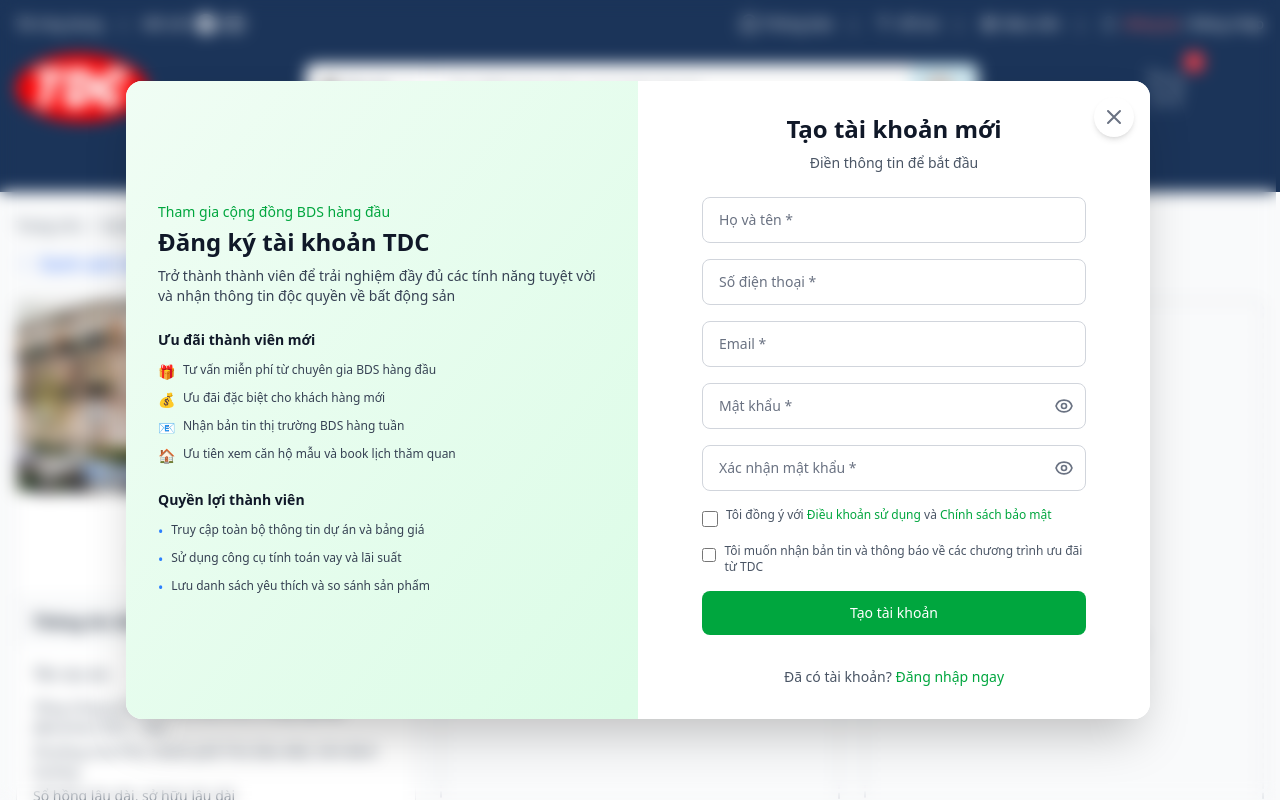
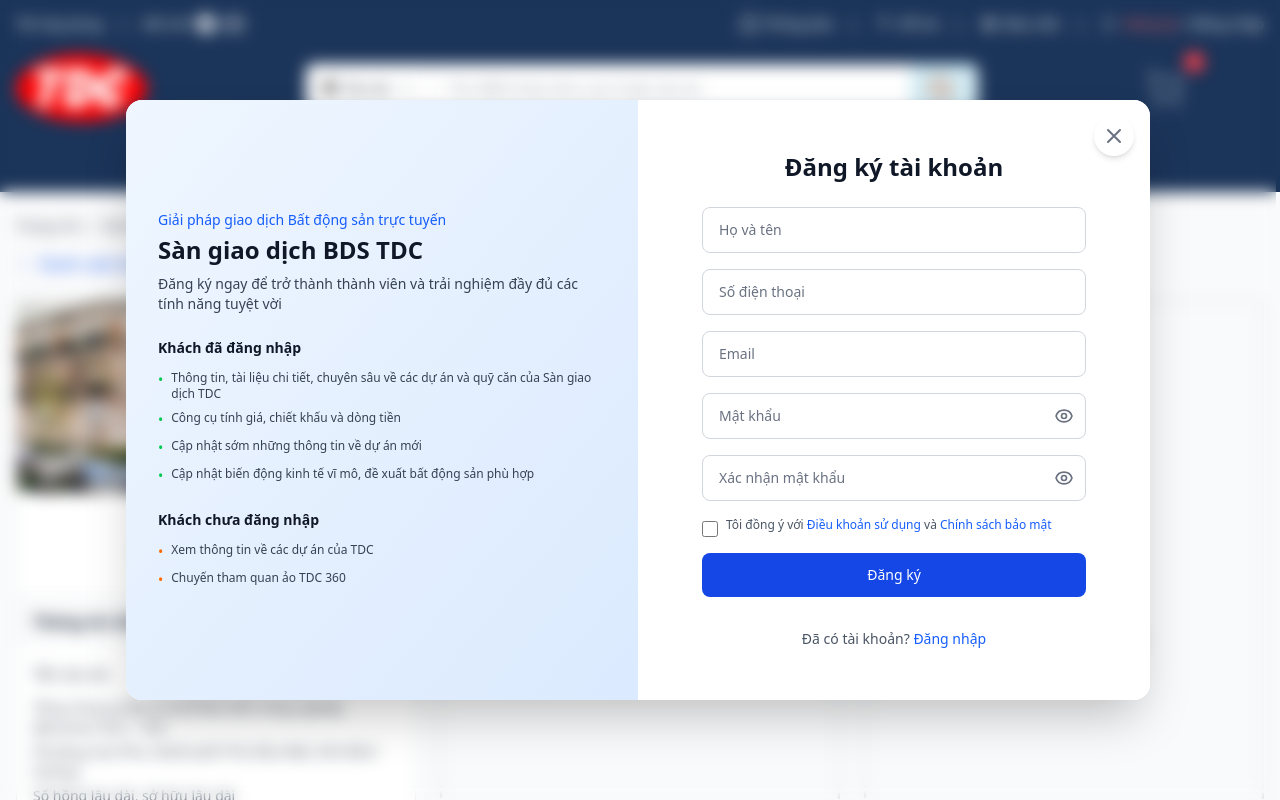
Before and after one commit to tranvankhanh23122003/RealOnline_Fe, a React (Vite) app: page /so-sanh-sp in a window 1280 px wide. Both pictures are taken after a click on the element "Đăng ký". Shown: the top 800 px of the page. Built offline with nearby package versions, Linux system fonts and the light colour scheme.

Commit message:
done UI login signUp

```diff
--- /dev/null
+++ b/src/components/Login/Auth_Components.tsx
@@ -0,0 +1,40 @@
+import { useState } from "react"
+import Login_Components from "./Login_Components"
+import SignUp_Components from "./SignUp_Components"
+
+const Auth_Components = ({isOpen, onClose}: {isOpen: boolean, onClose: () => void}) => {
+  const [isSignUpMode, setIsSignUpMode] = useState(false)
+
+  const handleSwitchToSignUp = () => {
+    setIsSignUpMode(true)
+  }
+
+  const handleSwitchToLogin = () => {
+    setIsSignUpMode(false)
+  }
+
+  const handleClose = () => {
+    setIsSignUpMode(false)
+    onClose()
+  }
+
+  if (isSignUpMode) {
+    return (
+      <SignUp_Components
+        isOpen={isOpen}
+        onClose={handleClose}
+        onSwitchToLogin={handleSwitchToLogin}
+      />
+    )
+  }
+
+  return (
+    <Login_Components
+      isOpen={isOpen}
+      onClose={handleClose}
+      onSwitchToSignUp={handleSwitchToSignUp}
+    />
+  )
+}
+
+export default Auth_Components
--- a/src/components/Login/Login_Components.tsx
+++ b/src/components/Login/Login_Components.tsx
@@ -1,21 +1,31 @@
 import type React from "react"
 import { useState } from "react"
 
-const Login_Components = ({isOpen, onClose}: {isOpen: boolean, onClose: () => void}) => {
+const Login_Components = ({isOpen, onClose, onSwitchToSignUp}: {
+  isOpen: boolean,
+  onClose: () => void,
+  onSwitchToSignUp: () => void
+}) => {
   const [email, setEmail] = useState("")
   const [password, setPassword] = useState("")
   const [showPassword, setShowPassword] = useState(false)
 
-  const handleLogin = (e: React.FormEvent) => {
+  const handleSubmit = (e: React.FormEvent) => {
     e.preventDefault()
     console.log("Login:", { email, password })
+  }
+
+  const resetForm = () => {
+    setEmail("")
+    setPassword("")
+    setShowPassword(false)
   }
 
   if(!isOpen) return null;
 
   return (
     <div className="fixed inset-0 z-50 flex items-center justify-center bg-opacity-50 backdrop-blur-sm">
-      <div className="relative bg-white rounded-2xl shadow-2xl max-w-4xl w-full mx-4 max-h-[90vh] overflow-hidden">
+      <div className="relative bg-white rounded-2xl shadow-2xl max-w-5xl w-full mx-4 max-h-[95vh] overflow-hidden">
         {/* Close Button */}
         <button
           onClick={onClose}
@@ -79,17 +89,18 @@
           </div>
 
           {/* Right Section - Login Form */}
-          <div className="w-1/2 flex items-center justify-center p-8 bg-white">
+          <div className="w-1/2 flex items-center justify-center p-8 bg-white overflow-y-auto">
             <div className="max-w-sm w-full">
               <div className="text-center mb-6">
-                <h2 className="text-2xl font-bold text-gray-900">Đăng nhập</h2>
-                <p className="text-gray-600 text-sm mt-2">Chào mừng bạn quay trở lại</p>
+                <h2 className="text-2xl font-bold text-gray-900">
+                  Đăng nhập
+                </h2>
               </div>
 
-              <form className="space-y-4" onSubmit={handleLogin}>
+              <form className="space-y-4" onSubmit={handleSubmit}>
                 <div>
                   <input
-                    type="text"
+                    type="email"
                     placeholder="Số điện thoại hoặc email"
                     value={email}
                     onChange={(e) => setEmail(e.target.value)}
@@ -140,17 +151,7 @@
                   </button>
                 </div>
 
-                <div className="flex items-center justify-between">
-                  <div className="flex items-center">
-                    <input
-                      type="checkbox"
-                      id="remember"
-                      className="w-4 h-4 text-blue-600 border-gray-300 rounded focus:ring-blue-500"
-                    />
-                    <label htmlFor="remember" className="ml-2 text-sm text-gray-600">
-                      Ghi nhớ đăng nhập
-                    </label>
-                  </div>
+                <div className="flex items-center justify-end">
                   <a href="#" className="text-sm text-blue-600 hover:text-blue-500">
                     Quên mật khẩu?
                   </a>
@@ -166,9 +167,13 @@
                 <div className="text-center mt-4">
                   <p className="text-sm text-gray-600">
                     Chưa có tài khoản?{" "}
-                    <a href="#" className="text-blue-600 hover:text-blue-500 font-medium">
-                      Đăng ký ngay
-                    </a>
+                    <button
+                      type="button"
+                      onClick={onSwitchToSignUp}
+                      className="text-blue-600 hover:text-blue-500 font-medium"
+                    >
+                      Đăng ký
+                    </button>
                   </p>
                 </div>
               </form>
--- a/src/components/Login/SignUp_Components.tsx
+++ b/src/components/Login/SignUp_Components.tsx
@@ -1,8 +1,11 @@
 import type React from "react"
 import { useState } from "react"
-import Login_Components from "./Login_Components"
 
-const SignUp_Components = ({isOpen, onClose}: {isOpen: boolean, onClose: () => void}) => {
+const SignUp_Components = ({isOpen, onClose, onSwitchToLogin}: {
+  isOpen: boolean,
+  onClose: () => void,
+  onSwitchToLogin: () => void
+}) => {
   const [email, setEmail] = useState("")
   const [password, setPassword] = useState("")
   const [confirmPassword, setConfirmPassword] = useState("")
@@ -10,11 +13,20 @@
   const [phone, setPhone] = useState("")
   const [showPassword, setShowPassword] = useState(false)
   const [showConfirmPassword, setShowConfirmPassword] = useState(false)
-  const [isLoginOpen, setIsLoginOpen] = useState(false)
 
-  const handleSignUp = (e: React.FormEvent) => {
+  const handleSubmit = (e: React.FormEvent) => {
     e.preventDefault()
     console.log("SignUp:", { fullName, phone, email, password, confirmPassword })
+  }
+
+  const resetForm = () => {
+    setEmail("")
+    setPassword("")
+    setConfirmPassword("")
+    setFullName("")
+    setPhone("")
+    setShowPassword(false)
+    setShowConfirmPassword(false)
   }
 
   if(!isOpen) return null;
@@ -34,54 +46,50 @@
 
         <div className="flex h-full min-h-[600px]">
           {/* Left Section - Platform Information */}
-          <div className="w-1/2 p-8 flex flex-col justify-center bg-gradient-to-br from-green-50 to-green-100">
+          <div className="w-1/2 p-8 flex flex-col justify-center bg-gradient-to-br from-blue-50 to-blue-100">
             <div className="max-w-md">
               <div className="mb-6">
-                <p className="text-green-600 text-sm font-medium mb-1">Tham gia cộng đồng BDS hàng đầu</p>
-                <h2 className="text-gray-900 text-2xl font-bold mb-2">Đăng ký tài khoản TDC</h2>
+                <p className="text-blue-600 text-sm font-medium mb-1">Giải pháp giao dịch Bất động sản trực tuyến</p>
+                <h2 className="text-gray-900 text-2xl font-bold mb-2">Sàn giao dịch BDS TDC</h2>
                 <p className="text-gray-700 text-sm">
-                  Trở thành thành viên để trải nghiệm đầy đủ các tính năng tuyệt vời và nhận thông tin độc quyền về bất động sản
+                  Đăng ký ngay để trở thành thành viên và trải nghiệm đầy đủ các tính năng tuyệt vời
                 </p>
               </div>
 
               <div className="mb-6">
-                <h3 className="text-gray-900 font-semibold mb-3 text-sm">Ưu đãi thành viên mới</h3>
+                <h3 className="text-gray-900 font-semibold mb-3 text-sm">Khách đã đăng nhập</h3>
                 <ul className="space-y-2">
                   <li className="flex items-start">
-                    <span className="text-green-500 mr-2">🎁</span>
+                    <span className="text-green-500 mr-2">•</span>
                     <span className="text-gray-700 text-xs">
-                      Tư vấn miễn phí từ chuyên gia BDS hàng đầu
+                      Thông tin, tài liệu chi tiết, chuyên sâu về các dự án và quỹ căn của Sàn giao dịch TDC
                     </span>
                   </li>
                   <li className="flex items-start">
-                    <span className="text-green-500 mr-2">💰</span>
-                    <span className="text-gray-700 text-xs">Ưu đãi đặc biệt cho khách hàng mới</span>
+                    <span className="text-green-500 mr-2">•</span>
+                    <span className="text-gray-700 text-xs">Công cụ tính giá, chiết khấu và dòng tiền</span>
                   </li>
                   <li className="flex items-start">
-                    <span className="text-green-500 mr-2">📧</span>
-                    <span className="text-gray-700 text-xs">Nhận bản tin thị trường BDS hàng tuần</span>
+                    <span className="text-green-500 mr-2">•</span>
+                    <span className="text-gray-700 text-xs">Cập nhật sớm những thông tin về dự án mới</span>
                   </li>
                   <li className="flex items-start">
-                    <span className="text-green-500 mr-2">🏠</span>
-                    <span className="text-gray-700 text-xs">Ưu tiên xem căn hộ mẫu và book lịch thăm quan</span>
+                    <span className="text-green-500 mr-2">•</span>
+                    <span className="text-gray-700 text-xs">Cập nhật biến động kinh tế vĩ mô, đề xuất bất động sản phù hợp</span>
                   </li>
                 </ul>
               </div>
 
               <div>
-                <h3 className="text-gray-900 font-semibold mb-3 text-sm">Quyền lợi thành viên</h3>
+                <h3 className="text-gray-900 font-semibold mb-3 text-sm">Khách chưa đăng nhập</h3>
                 <ul className="space-y-2">
                   <li className="flex items-start">
-                    <span className="text-blue-500 mr-2">•</span>
-                    <span className="text-gray-700 text-xs">Truy cập toàn bộ thông tin dự án và bảng giá</span>
+                    <span className="text-orange-500 mr-2">•</span>
+                    <span className="text-gray-700 text-xs">Xem thông tin về các dự án của TDC</span>
                   </li>
                   <li className="flex items-start">
-                    <span className="text-blue-500 mr-2">•</span>
-                    <span className="text-gray-700 text-xs">Sử dụng công cụ tính toán vay và lãi suất</span>
-                  </li>
-                  <li className="flex items-start">
-                    <span className="text-blue-500 mr-2">•</span>
-                    <span className="text-gray-700 text-xs">Lưu danh sách yêu thích và so sánh sản phẩm</span>
+                    <span className="text-orange-500 mr-2">•</span>
+                    <span className="text-gray-700 text-xs">Chuyến tham quan ảo TDC 360</span>
                   </li>
                 </ul>
               </div>
@@ -92,18 +100,19 @@
           <div className="w-1/2 flex items-center justify-center p-8 bg-white overflow-y-auto">
             <div className="max-w-sm w-full">
               <div className="text-center mb-6">
-                <h2 className="text-2xl font-bold text-gray-900">Tạo tài khoản mới</h2>
-                <p className="text-gray-600 text-sm mt-2">Điền thông tin để bắt đầu</p>
+                <h2 className="text-2xl font-bold text-gray-900">
+                  Đăng ký tài khoản
+                </h2>
               </div>
 
-              <form className="space-y-4" onSubmit={handleSignUp}>
+              <form className="space-y-4" onSubmit={handleSubmit}>
                 <div>
                   <input
                     type="text"
-                    placeholder="Họ và tên *"
+                    placeholder="Họ và tên"
                     value={fullName}
                     onChange={(e) => setFullName(e.target.value)}
-                    className="w-full px-4 py-3 border border-gray-300 rounded-lg focus:ring-2 focus:ring-green-600 focus:border-transparent outline-none text-gray-900 placeholder-gray-500"
+                    className="w-full px-4 py-3 border border-gray-300 rounded-lg focus:ring-2 focus:ring-blue-600 focus:border-transparent outline-none text-gray-900 placeholder-gray-500"
                     required
                   />
                 </div>
@@ -111,10 +120,10 @@
                 <div>
                   <input
                     type="tel"
-                    placeholder="Số điện thoại *"
+                    placeholder="Số điện thoại"
                     value={phone}
                     onChange={(e) => setPhone(e.target.value)}
-                    className="w-full px-4 py-3 border border-gray-300 rounded-lg focus:ring-2 focus:ring-green-600 focus:border-transparent outline-none text-gray-900 placeholder-gray-500"
+                    className="w-full px-4 py-3 border border-gray-300 rounded-lg focus:ring-2 focus:ring-blue-600 focus:border-transparent outline-none text-gray-900 placeholder-gray-500"
                     required
                   />
                 </div>
@@ -122,10 +131,10 @@
                 <div>
                   <input
                     type="email"
-                    placeholder="Email *"
+                    placeholder="Email"
                     value={email}
                     onChange={(e) => setEmail(e.target.value)}
-                    className="w-full px-4 py-3 border border-gray-300 rounded-lg focus:ring-2 focus:ring-green-600 focus:border-transparent outline-none text-gray-900 placeholder-gray-500"
+                    className="w-full px-4 py-3 border border-gray-300 rounded-lg focus:ring-2 focus:ring-blue-600 focus:border-transparent outline-none text-gray-900 placeholder-gray-500"
                     required
                   />
                 </div>
@@ -133,10 +142,10 @@
                 <div className="relative">
                   <input
                     type={showPassword ? "text" : "password"}
-                    placeholder="Mật khẩu *"
+                    placeholder="Mật khẩu"
                     value={password}
                     onChange={(e) => setPassword(e.target.value)}
-                    className="w-full px-4 py-3 border border-gray-300 rounded-lg focus:ring-2 focus:ring-green-600 focus:border-transparent outline-none text-gray-900 placeholder-gray-500"
+                    className="w-full px-4 py-3 border border-gray-300 rounded-lg focus:ring-2 focus:ring-blue-600 focus:border-transparent outline-none text-gray-900 placeholder-gray-500"
                     required
                   />
                   <button
@@ -175,10 +184,10 @@
                 <div className="relative">
                   <input
                     type={showConfirmPassword ? "text" : "password"}
-                    placeholder="Xác nhận mật khẩu *"
+                    placeholder="Xác nhận mật khẩu"
                     value={confirmPassword}
                     onChange={(e) => setConfirmPassword(e.target.value)}
-                    className="w-full px-4 py-3 border border-gray-300 rounded-lg focus:ring-2 focus:ring-green-600 focus:border-transparent outline-none text-gray-900 placeholder-gray-500"
+                    className="w-full px-4 py-3 border border-gray-300 rounded-lg focus:ring-2 focus:ring-blue-600 focus:border-transparent outline-none text-gray-900 placeholder-gray-500"
                     required
                   />
                   <button
@@ -218,45 +227,38 @@
                   <input
                     type="checkbox"
                     id="terms"
-                    className="mt-1 w-4 h-4 text-green-600 border-gray-300 rounded focus:ring-green-500"
+                    className="mt-1 w-4 h-4 text-blue-600 border-gray-300 rounded focus:ring-blue-500"
                     required
                   />
                   <label htmlFor="terms" className="text-xs text-gray-600">
                     Tôi đồng ý với{" "}
-                    <a href="#" className="text-green-600 hover:text-green-500 font-medium">
+                    <a href="#" className="text-blue-600 hover:text-blue-500">
                       Điều khoản sử dụng
                     </a>{" "}
                     và{" "}
-                    <a href="#" className="text-green-600 hover:text-green-500 font-medium">
+                    <a href="#" className="text-blue-600 hover:text-blue-500">
                       Chính sách bảo mật
                     </a>
                   </label>
                 </div>
 
-                <div className="flex items-start space-x-2">
-                  <input
-                    type="checkbox"
-                    id="newsletter"
-                    className="mt-1 w-4 h-4 text-green-600 border-gray-300 rounded focus:ring-green-500"
-                  />
-                  <label htmlFor="newsletter" className="text-xs text-gray-600">
-                    Tôi muốn nhận bản tin và thông báo về các chương trình ưu đãi từ TDC
-                  </label>
-                </div>
-
                 <button
                   type="submit"
-                  className="w-full bg-green-600 text-white py-3 px-4 rounded-lg hover:bg-green-700 focus:ring-2 focus:ring-green-500 focus:ring-offset-2 font-medium transition duration-200"
+                  className="w-full bg-blue-700 text-white py-3 px-4 rounded-lg hover:bg-blue-800 focus:ring-2 focus:ring-blue-500 focus:ring-offset-2 font-medium transition duration-200"
                 >
-                  Tạo tài khoản
+                  Đăng ký
                 </button>
 
                 <div className="text-center mt-4">
                   <p className="text-sm text-gray-600">
                     Đã có tài khoản?{" "}
-                    <a href="#" className="text-green-600 hover:text-green-500 font-medium">
-                      Đăng nhập ngay
-                    </a>
+                    <button
+                      type="button"
+                      onClick={onSwitchToLogin}
+                      className="text-blue-600 hover:text-blue-500 font-medium"
+                    >
+                      Đăng nhập
+                    </button>
                   </p>
                 </div>
               </form>
--- a/src/components/Menu/Header_menu.tsx
+++ b/src/components/Menu/Header_menu.tsx
@@ -12,7 +12,7 @@
 import shopIcon from "../../assets/images/Icon_shop.png";
 import trellIcon from "../../assets/images/Icon_trello.png";
 import { useNavigate } from "react-router-dom";
-import Login_Components from "../Login/Login_Components";
+import Auth_Components from "../Login/Auth_Components";
 import SignUp_Components from "../Login/SignUp_Components";
 
 const Header_menu = () => {
@@ -137,11 +137,11 @@
               <span className="flex items-center space-x-1 relative"  >
                 <img src={accountIcon} alt="Account" className="w-5 h-5" />
                 <span className="text-red-400 cursor-pointer" onClick={() => setIsSignUpOpen(true)}>Đăng ký</span>
-                <SignUp_Components isOpen={isSignUpOpen} onClose={() => setIsSignUpOpen(false)} />
+                <SignUp_Components isOpen={isSignUpOpen} onClose={() => setIsSignUpOpen(false)} onSwitchToLogin={() => {setIsSignUpOpen(false); setIsLoginOpen(true);}} />
                 <span>/</span>
                 <div className="relative cursor-pointer">
                 <span onClick={() => setIsLoginOpen(true)}>Đăng nhập</span>
-                <Login_Components isOpen={isLoginOpen} onClose={() => setIsLoginOpen(false)} />
+                <Auth_Components isOpen={isLoginOpen} onClose={() => setIsLoginOpen(false)} />
                 </div>
               </span>
             </div>
@@ -574,12 +574,13 @@
               <div className="flex items-center space-x-2 text-white mb-3">
                 <img src={accountIcon} alt="Account" className="w-5 h-5" />
                 <div className="relative cursor-pointer">
-                <span className="text-red-400 " onClick={() => setIsSignUpOpen(true)}>Đăng ký</span>
+                <span className="text-red-400 cursor-pointer" onClick={() => setIsSignUpOpen(true)}>Đăng ký</span>
+                <SignUp_Components isOpen={isSignUpOpen} onClose={() => setIsSignUpOpen(false)} onSwitchToLogin={() => {setIsSignUpOpen(false); setIsLoginOpen(true);}} />
                 <span>/</span>
                 </div>
                 <div className="relative cursor-pointer">
                 <span onClick={() => setIsLoginOpen(true)}>Đăng nhập</span>
-                <Login_Components isOpen={isLoginOpen} onClose={() => setIsLoginOpen(false)} />
+                <Auth_Components isOpen={isLoginOpen} onClose={() => setIsLoginOpen(false)} />
                 </div>
               </div>
               <div className="flex items-center space-x-4 text-white text-sm">
--- a/src/page/Login.tsx
+++ b/src/page/Login.tsx
@@ -1,5 +1,5 @@
 import React, { useState } from 'react'
-import Login_Components from '../components/Login/Login_Components'
+import Auth_Components from '../components/Login/Auth_Components'
 
 const Login = () => {
   const [isLoginOpen, setIsLoginOpen] = useState(true)
@@ -23,7 +23,7 @@
         </button>
       )}
 
-      <Login_Components isOpen={isLoginOpen} onClose={handleCloseLogin} />
+      <Auth_Components isOpen={isLoginOpen} onClose={handleCloseLogin} />
     </div>
   )
 }
--- a/src/page/SignUp.tsx
+++ /dev/null
@@ -1,31 +0,0 @@
-import React, { useState } from 'react'
-import SignUp_Components from '../components/Login/SignUp_Components'
-
-const SignUp = () => {
-  const [isSignUpOpen, setIsSignUpOpen] = useState(true)
-
-  const handleCloseSignUp = () => {
-    setIsSignUpOpen(false)
-  }
-
-  const handleOpenSignUp = () => {
-    setIsSignUpOpen(true)
-  }
-
-  return (
-    <div className="min-h-screen bg-gray-100 flex items-center justify-center">
-      {!isSignUpOpen && (
-        <button
-          onClick={handleOpenSignUp}
-          className="bg-green-600 text-white px-6 py-3 rounded-lg hover:bg-green-700 font-medium"
-        >
-          Mở đăng ký
-        </button>
-      )}
-
-      <SignUp_Components isOpen={isSignUpOpen} onClose={handleCloseSignUp} />
-    </div>
-  )
-}
-
-export default SignUp
```
